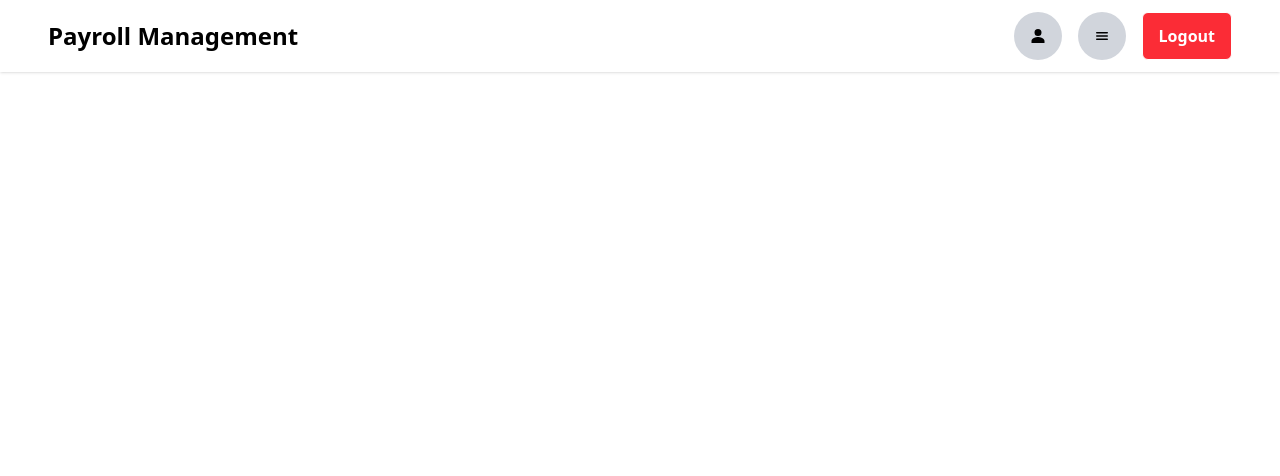
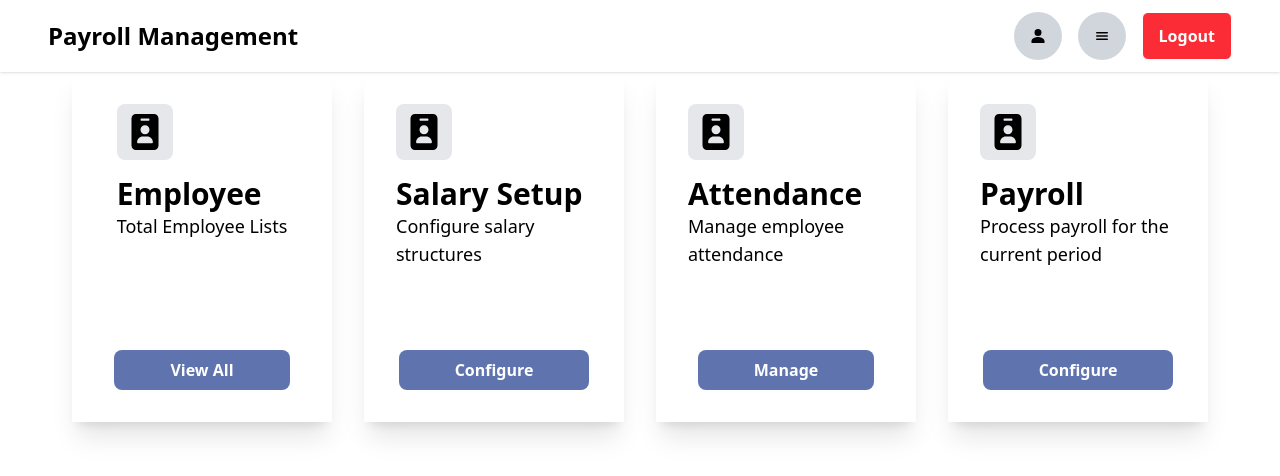
Before and after one commit to Vikashuvi/payroll, a React (Vite) app: page /dashboard in a window 1280 px wide. Shown: the top 476 px of the page. Built offline with nearby package versions, Linux system fonts and the light colour scheme; no server answers; what aws-amplify would draw is missing.

Commit message:
signout functionality added

```diff
--- a/src/components/Dashboard.jsx
+++ b/src/components/Dashboard.jsx
@@ -1,10 +1,22 @@
 import React from 'react';
 import Navbar from "./Navbar";
+import EmployeeCard from './cards/EmployeeCard'
+import SalaryCard from './cards/SalaryCard'
+import AttendanceCard from './cards/AttendanceCard'
+import PayrollCard from './cards/PayrollCard'
+
 
 function Dashboard() {
     return (
-         <Navbar/>
-
+        <>
+            <Navbar />
+            <div className='flex flex-row justify-center gap-8 w-full'>
+                <EmployeeCard />
+                <SalaryCard />
+                <AttendanceCard />
+                <PayrollCard />
+            </div>
+        </>
     );
 }
 
--- a/src/components/Navbar.jsx
+++ b/src/components/Navbar.jsx
@@ -1,17 +1,29 @@
 import React from 'react';
 import { IoPersonSharp } from "react-icons/io5";
 import { IoMenu } from "react-icons/io5";
-
-
+import { signOut } from 'aws-amplify/auth';
+import { useNavigate } from 'react-router-dom';
 
 function Navbar() {
+    const navigate = useNavigate();
+
+    async function handleSignOut (e) {
+        e.preventDefault()
+        try {
+            const user = signOut();
+            navigate('/')
+        }catch(error) {
+            console.log('Error in Logout', error);
+        }
+    }
+
     return (
         <div className='bg-white shadow w-full h-18 flex items-center justify-between px-4 md:px-12'>
             <div><h1 className='text-2xl font-bold'>Payroll Management</h1></div>
             <div className='flex flex-row gap-2 md:gap-4'>
             <div className='bg-gray-300 rounded-full w-12 h-12 flex items-center justify-center'><IoPersonSharp/></div>
             <div className='bg-gray-300 rounded-full w-12 h-12 flex items-center justify-center'><IoMenu/></div>
-            <button className='border rounded-md px-4 py-2 font-bold bg-red-500 text-white'>Logout</button>
+            <button className='border rounded-md px-4 py-2 font-bold bg-red-500 text-white' onClick={handleSignOut}>Logout</button>
             </div>
         </div>
     );
--- /dev/null
+++ b/src/components/cards/AttendanceCard.jsx
@@ -0,0 +1,22 @@
+import React from 'react';
+import { FaIdBadge } from "react-icons/fa6";
+
+
+function AttendenceCard() {
+    return (
+        <div className='w-[260px] h-[350px] shadow-xl flex flex-col items-center justify-between px-8 py-8'>
+            <div className='flex flex-col gap-4'>
+                <div className='bg-gray-200 w-14 h-14 flex items-center justify-center rounded-lg'>
+                    <FaIdBadge size={36} />
+                </div>
+                <div>
+                    <h1 className='font-bold text-3xl'>Attendance</h1>
+                    <p className='text-lg'>Manage employee attendance</p>
+                </div>
+            </div>
+            <button className='bg-blue-900/70 px-14 py-2 rounded-lg text-white font-bold'>Manage</button>
+        </div>
+    );
+}
+
+export default AttendenceCard;
--- /dev/null
+++ b/src/components/cards/EmployeeCard.jsx
@@ -0,0 +1,22 @@
+import React from 'react';
+import { FaIdBadge } from "react-icons/fa6";
+
+
+function EmployeeCard() {
+    return (
+        <div className='w-[260px] h-[350px] shadow-xl flex flex-col items-center justify-between px-8 py-8'>
+            <div className='flex flex-col gap-4'>
+                <div className='bg-gray-200 w-14 h-14 flex items-center justify-center rounded-lg'>
+                    <FaIdBadge size={36} />
+                </div>
+                <div>
+                    <h1 className='font-bold text-3xl'>Employee</h1>
+                    <p className='text-lg'>Total Employee Lists</p>
+                </div>
+            </div>
+            <button className='bg-blue-900/70 px-14 py-2 rounded-lg text-white font-bold'>View All</button>
+        </div>
+    );
+}
+
+export default EmployeeCard;
--- /dev/null
+++ b/src/components/cards/PayrollCard.jsx
@@ -0,0 +1,22 @@
+import React from 'react';
+import { FaIdBadge } from "react-icons/fa6";
+
+
+function PayrollCard() {
+    return (
+        <div className='w-[260px] h-[350px] shadow-xl flex flex-col items-center justify-between px-8 py-8'>
+            <div className='flex flex-col gap-4 '>
+                <div className='bg-gray-200 w-14 h-14 flex items-center justify-center rounded-lg'>
+                    <FaIdBadge size={36} />
+                </div>
+                <div>
+                    <h1 className='font-bold text-3xl'>Payroll</h1>
+                    <p className='text-lg'>Process payroll for the current period</p>
+                </div>
+            </div>
+            <button className='bg-blue-900/70 px-14 py-2 rounded-lg text-white font-bold'>Configure</button>
+        </div>
+    );
+}
+
+export default PayrollCard;
--- /dev/null
+++ b/src/components/cards/SalaryCard.jsx
@@ -0,0 +1,22 @@
+import React from 'react';
+import { FaIdBadge } from "react-icons/fa6";
+
+
+function SalaryCard() {
+    return (
+        <div className='w-[260px] h-[350px] shadow-xl flex flex-col items-center justify-between px-8 py-8'>
+            <div className='flex flex-col gap-4'>
+                <div className='bg-gray-200 w-14 h-14 flex items-center justify-center rounded-lg'>
+                    <FaIdBadge size={36} />
+                </div>
+                <div>
+                    <h1 className='font-bold text-3xl'>Salary Setup</h1>
+                    <p className='text-lg'>Configure salary structures</p>
+                </div>
+            </div>
+            <button className='bg-blue-900/70 px-14 py-2 rounded-lg text-white font-bold'>Configure</button>
+        </div>
+    );
+}
+
+export default SalaryCard;
```
